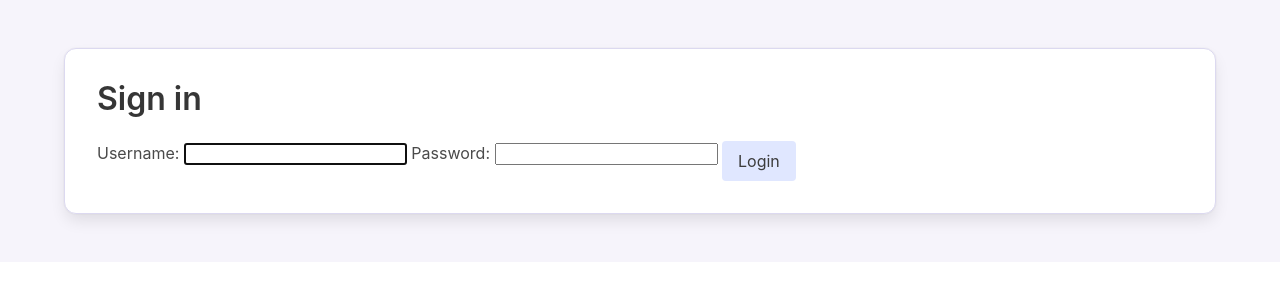
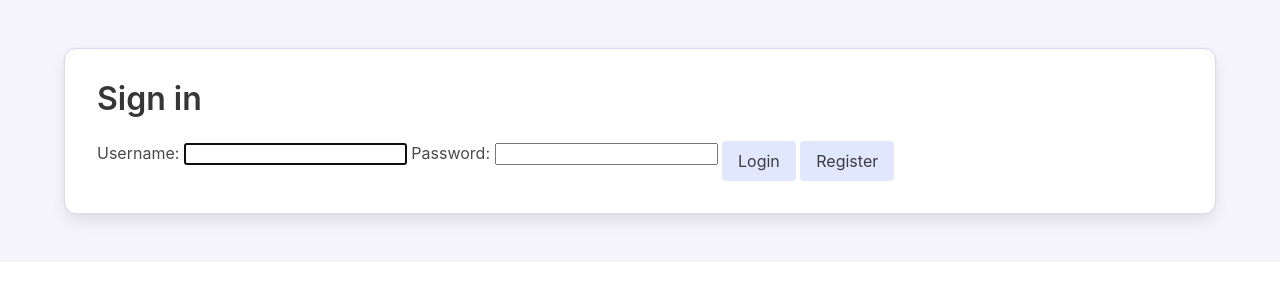
Before and after one commit to vmi98/django-recipe-generator, a Django app: page /recipe_generator/accounts/login/ in a window 1280 px wide. Shown: the top 300 px of the page. Run offline with Django 5.2, Linux system fonts and the light colour scheme.

Commit message:
fix: fix login redirect

```diff
--- a/django_recipe_generator/settings.py
+++ b/django_recipe_generator/settings.py
@@ -115,6 +115,7 @@ TEMPLATES = [
     },
 ]
 
+LOGIN_URL = '/recipe_generator/accounts/login/'
 LOGIN_REDIRECT_URL = "index"
 SESSION_COOKIE_SECURE = False         # set True in production (HTTPS)
 CSRF_COOKIE_SECURE = False            # set True in production
--- a/django_recipe_generator/templates/registration/login.html
+++ b/django_recipe_generator/templates/registration/login.html
@@ -38,6 +38,7 @@
       {{ form.password.label_tag }} {{ form.password }}
       <input type="hidden" name="next" value="{{ next }}">
       <button type="submit" class="button is-pastel">Login</button>
+      <a href="{% url 'register_html' %}" class="button is-pastel">Register</a>
     </form>
   </div>
   </div>
```
